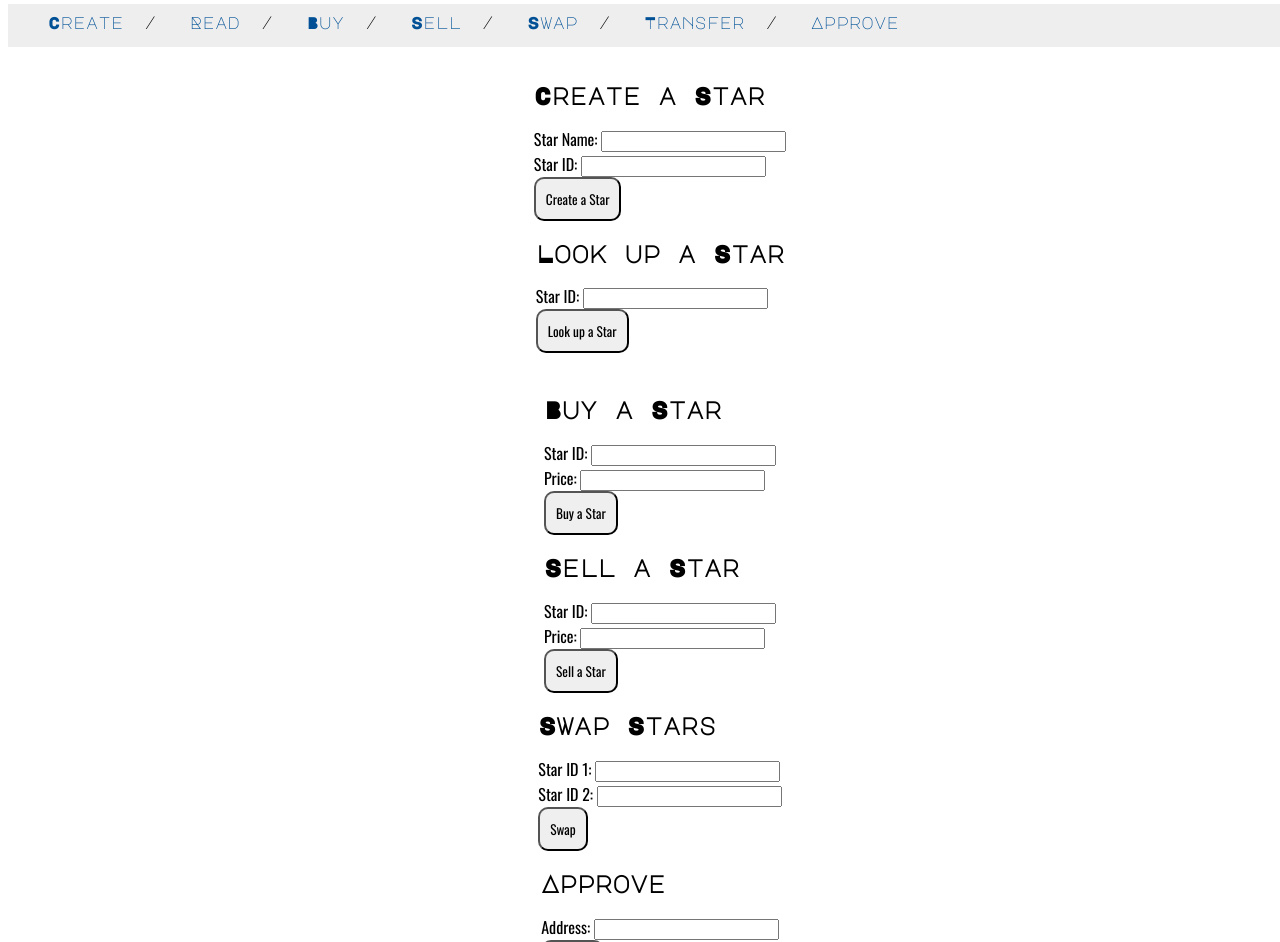
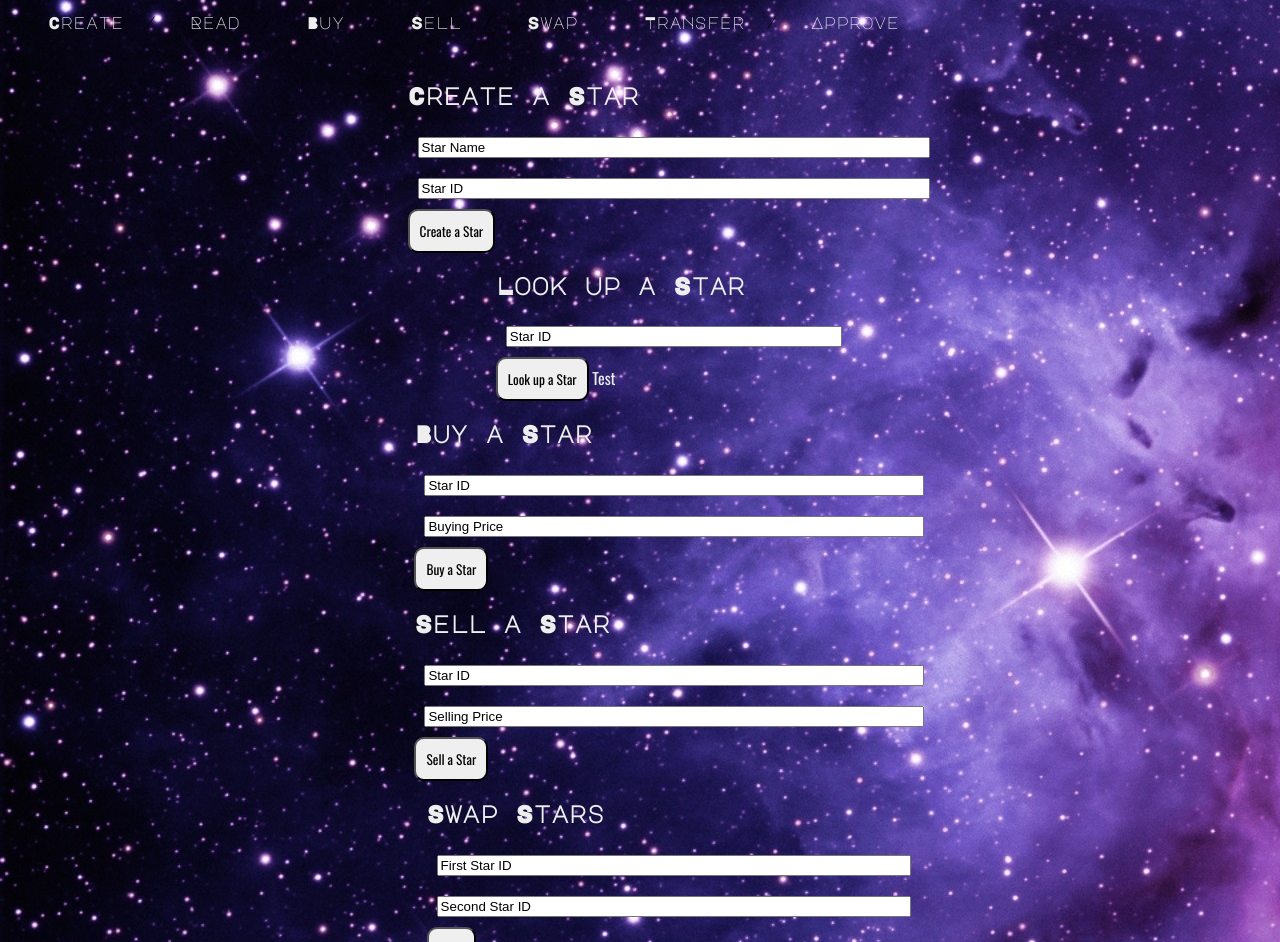
Before and after one commit to Gry0u/starChainV2, a website built with webpack: page app/src/index.html in a window 1280 px wide. Shown: the part 68-1010 px from the top of the page. Built offline with nearby package versions, Linux system fonts and the light colour scheme; files whose address does not match are found by name; what web3 would draw is missing.

Commit message:
Update css

```diff
--- a/app/src/index.css
+++ b/app/src/index.css
@@ -1,7 +1,7 @@
 #breadcrumb {
     padding: 10px 40px 16px;
     list-style: none;
-    background-color: #eee;
+    /* background-color: #eee; */
     font-size: 17px;
     margin: 0;
     width: 100%;
@@ -21,22 +21,27 @@
 
 /* Add a color to all links inside the list */
 #breadcrumb li a {
-    color: #005096;
+    color: #eee;
     text-decoration: none;
+}
+#breadcrumb li a:hover {
+    text-decoration: underline;
 }
 
 header, h2 {
-    background: #ffffff url('../img/geometry2.png'); /* Background pattern from Subtle Patterns */
     font-family: 'Major Mono Display', monospace;
 }
 
 body {
   font-family: 'Oswald', sans-serif;
+  background: #ffffff url('./galaxy_background.jpg');
+  color: #eee;
 }
 
 li {
   list-style-type: none;
   margin: auto;
+
 }
 
 div {
@@ -56,3 +61,10 @@ button {
 button:hover {
   cursor: pointer;
 }
+
+input {
+  margin: 10px;
+  width: 100%;
+  background: rgba(0,0,0,0.5)
+  color: #eee;
+}
--- a/app/src/index.html
+++ b/app/src/index.html
@@ -44,68 +44,47 @@
       <li class="list">
         <div>
           <h2>Create a Star</h2>
-          <label>Star Name:
-            <input type="text" id="starName">
-          </label> <br>
-          <label>Star ID:
-            <input type="text" id="starIdCreate">
-          </label> <br>
+            <input type="text" id="starName" value="Star Name">
+            <input type="text" id="starIdCreate" value='Star ID'>
           <button id="createStar" onclick='App.createStar()'>Create a Star</button>
         </div>
       </li>
       <li class="list">
         <div>
           <h2>Look up a Star</h2>
-          <label>Star ID:
-            <input type="text" id="starIdRead">
-          </label><br>
+          <input type="text" id="starIdRead" value='Star ID'>
           <button id="readStar" onclick='App.readStar()'>Look up a Star</button>
-          <br><br>
-          <span id="readResult"></span>
+          <span id="readResult">Test</span>
         </div>
       </li>
       <li class="list">
         <div>
           <h2>Buy a Star</h2>
-          <label>Star ID:
-            <input type="text" id="starIdBuy">
-          </label><br>
-          <label>Price:
-            <input type="text" id="buyPrice">
-          </label><br>
+            <input type="text" id="starIdBuy" value='Star ID'>
+            <input type="text" id="buyPrice" value="Buying Price">
           <button id="buyStar" onclick='App.buyStar()'>Buy a Star</button>
         </div>
       </li>
       <li class="list">
         <div>
           <h2>Sell a Star</h2>
-          <label>Star ID:
-            <input type="text" id="starIdSell">
-          </label><br>
-          <label>Price:
-            <input type="text" id="sellPrice">
-          </label><br>
+            <input type="text" id="starIdSell" value="Star ID">
+            <input type="text" id="sellPrice" value="Selling Price">
           <button id="sellStar" onclick='App.sellStar()'>Sell a Star</button>
         </div>
       </li>
       <li class="list">
         <div>
           <h2>Swap Stars</h2>
-          <label>Star ID 1:
-            <input type="text" id="starIdSwap1">
-          </label><br>
-          <label>Star ID 2:
-            <input type="text" id="starIdSwap2">
-          </label><br>
+            <input type="text" id="starIdSwap1" value="First Star ID">
+            <input type="text" id="starIdSwap2" value="Second Star ID">
           <button id="swap" onclick='App.swapStars()'>Swap</button>
         </div>
       </li>
       <li class="list">
         <div>
           <h2>Approve</h2>
-          <label>Address:
-            <input type="text" id="address">
-          </label><br>
+            <input type="text" id="address" value="Ethereum Address">
           <button id="approve" onclick='App.approve()'>Approve</button>
         </div>
       </li>
```
Also changed, not shown: app/src/galaxy_background.jpg (added).
